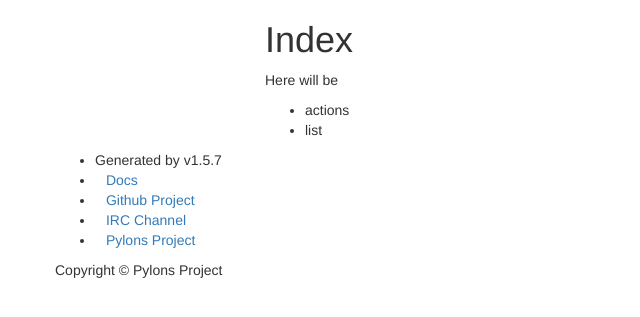
After one commit to d9k/pyragrid, a Python web app: template server/best_tests_server/templates/index.jinja2 in a window 1280 px wide. The commit adds this page. Shown: the top 317 px of the page, without its empty margins (0-640 px from the left). Run offline with Jinja, Linux system fonts and the light colour scheme; the template is opened without the code that fills it, so the values that code supplies are empty; some libraries are stand-ins or nearby versions; some web fonts are replaced.

Commit message:
templates+

```diff
--- a/server/best_tests_server/__init__.py
+++ b/server/best_tests_server/__init__.py
@@ -19,6 +19,7 @@ def main(global_config, **settings):
     config.include('pyramid_chameleon')
     config.add_static_view('static', 'static', cache_max_age=3600)
     config.add_route('home', '/')
+    config.add_route('test', '/t')
     config.set_session_factory(session_factory)
     config.scan()
     return config.make_wsgi_app()
--- /dev/null
+++ b/server/best_tests_server/templates/base.jinja2
@@ -0,0 +1,68 @@
+<!DOCTYPE html>
+<html lang="{{ request.locale_name }}">
+<head>
+    <meta charset="utf-8">
+    <meta http-equiv="X-UA-Compatible" content="IE=edge">
+    <meta name="viewport" content="width=device-width, initial-scale=1.0">
+    <meta name="description" content="pyramid web application">
+    <meta name="author" content="Pylons Project">
+    <link rel="shortcut icon" href="{{ request.static_url('best_tests_server:static/pyramid-16x16.png') }}">
+
+    <title>Alchemy Scaffold for The Pyramid Web Framework</title>
+
+    <!-- Bootstrap core CSS -->
+    <link href="//oss.maxcdn.com/libs/twitter-bootstrap/3.0.3/css/bootstrap.min.css" rel="stylesheet">
+
+    <!-- Custom styles for this scaffold -->
+    <link href="{{ request.static_url('best_tests_server:static/theme.css') }}" rel="stylesheet">
+
+    <!-- HTML5 shim and Respond.js IE8 support of HTML5 elements and media queries -->
+    <!--[if lt IE 9]>
+    <script src="//oss.maxcdn.com/libs/html5shiv/3.7.0/html5shiv.js"></script>
+    <script src="//oss.maxcdn.com/libs/respond.js/1.3.0/respond.min.js"></script>
+    <![endif]-->
+</head>
+
+<body>
+
+<div class="starter-template">
+    <div class="container">
+        <div class="row">
+            <div class="col-md-2">
+{#                <img class="logo img-responsive" src="{{ request.static_url('best_tests_server:static/pyramid.png') }}" alt="pyramid web framework" />#}
+            </div>
+            <div class="col-md-10">
+                <div class="content">
+                    {% block content %}
+                        <h1><span class="font-semi-bold">Pyramid</span> <span class="smaller">Alchemy scaffold</span></h1>
+                        <p class="lead">Welcome to <span class="font-normal">${project}</span>, an&nbsp;application generated&nbsp;by<br>the <span class="font-normal">Pyramid Web Framework 1.5.7</span>.</p>
+                    {% endblock %}
+                </div>
+            </div>
+        </div>
+        <div class="row">
+            <div class="links">
+                <ul>
+                    <li class="current-version">Generated by v1.5.7</li>
+                    <li><i class="glyphicon glyphicon-bookmark icon-muted"></i><a href="http://docs.pylonsproject.org/projects/pyramid/en/1.5-branch/">Docs</a></li>
+                    <li><i class="glyphicon glyphicon-cog icon-muted"></i><a href="https://github.com/Pylons/pyramid">Github Project</a></li>
+                    <li><i class="glyphicon glyphicon-globe icon-muted"></i><a href="irc://irc.freenode.net#pyramid">IRC Channel</a></li>
+                    <li><i class="glyphicon glyphicon-home icon-muted"></i><a href="http://pylonsproject.org">Pylons Project</a></li>
+            </div>
+        </div>
+        <div class="row">
+            <div class="copyright">
+                Copyright &copy; Pylons Project
+            </div>
+        </div>
+    </div>
+</div>
+
+
+<!-- Bootstrap core JavaScript
+================================================== -->
+<!-- Placed at the end of the document so the pages load faster -->
+<script src="//oss.maxcdn.com/libs/jquery/1.10.2/jquery.min.js"></script>
+<script src="//oss.maxcdn.com/libs/twitter-bootstrap/3.0.3/js/bootstrap.min.js"></script>
+</body>
+</html>
--- /dev/null
+++ b/server/best_tests_server/templates/index.jinja2
@@ -0,0 +1,9 @@
+{% extends "base.jinja2" %}
+{% block content %}
+    <h1>Index</h1>
+    <p>Here will be</p>
+    <ul>
+       <li>actions</li>
+       <li>list</li>
+    </ul>
+{% endblock %}
--- /dev/null
+++ b/server/best_tests_server/templates/test.jinja2
@@ -0,0 +1,5 @@
+{% extends "base.jinja2" %}
+{% block content %}
+    <h1>Test</h1>
+    <p>Test content</p>
+{% endblock %}
```
Also changed, not shown: server/best_tests_server/static/theme.css (+5 -4 lines), server/best_tests_server/static/theme.min.css (deleted, +0 -1 lines), server/best_tests_server/views.py (+13 -2 lines), 1 other file.
